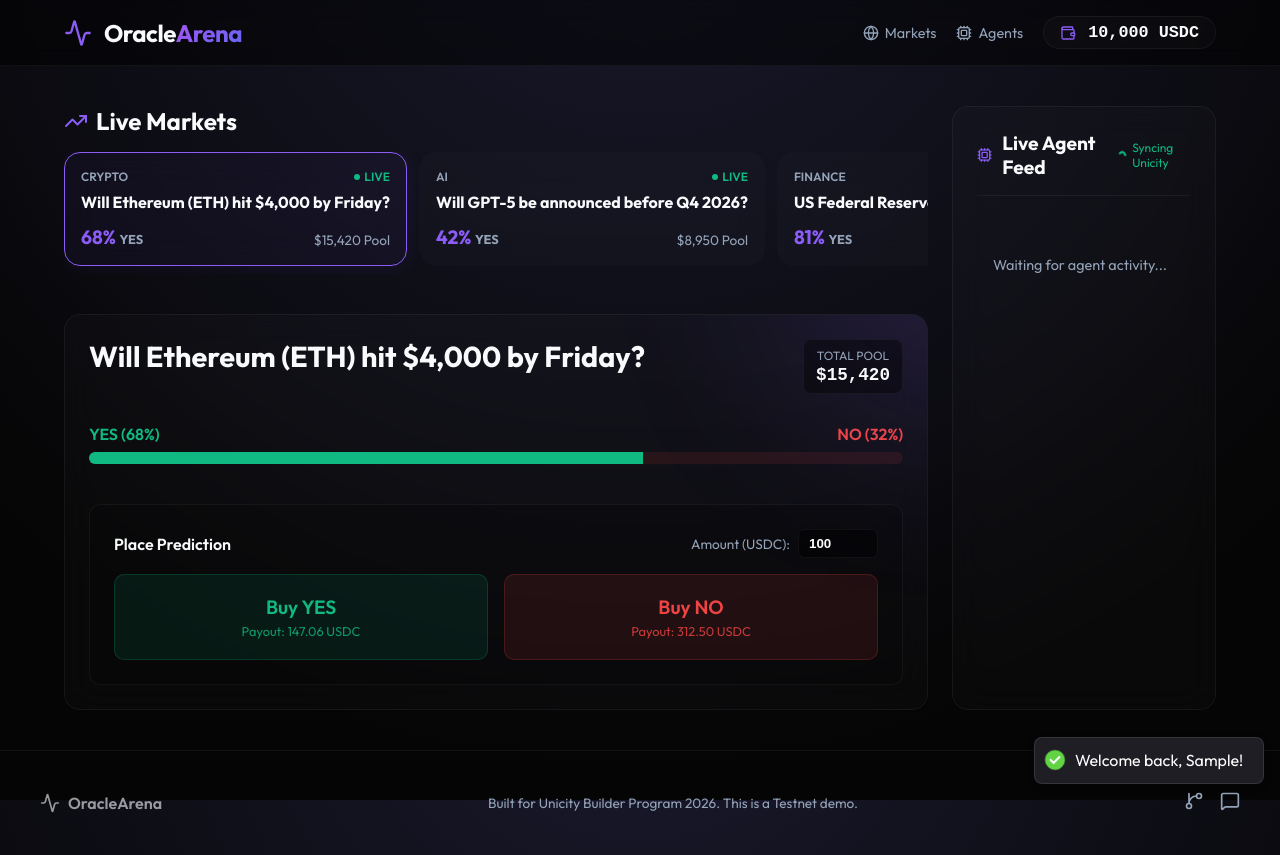
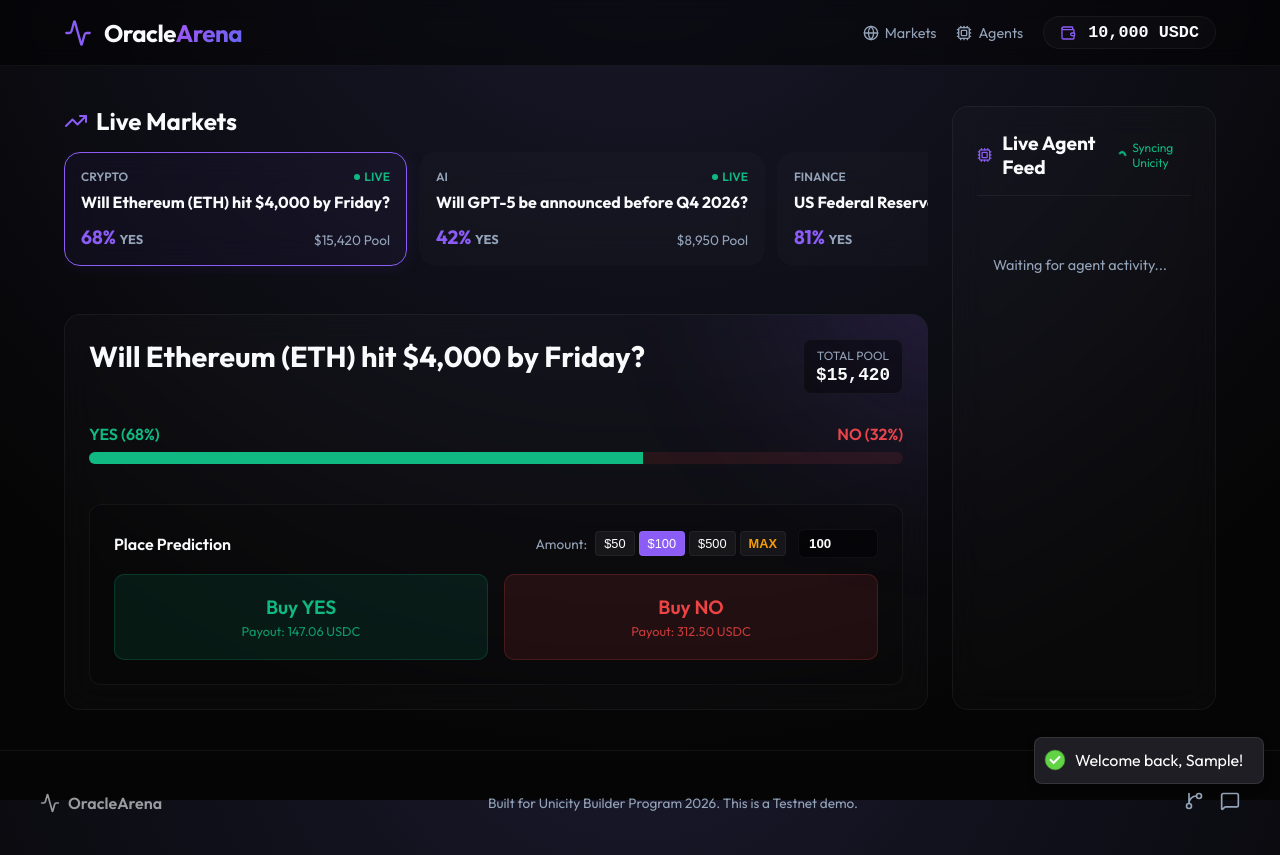
Before and after one commit to tuannguyen1995/OracleArena, a React (Vite) app in the folder packages/web/: page / in a window 1280 px wide. Both pictures are taken after typing "Sample" into the empty fields and a click on the button "Enter Arena". Built offline with nearby package versions, Linux system fonts and the light colour scheme.

Commit message:
feat: Add preset bet amount buttons

```diff
--- a/packages/web/src/App.tsx
+++ b/packages/web/src/App.tsx
@@ -281,15 +281,40 @@ function App() {
 
                 {/* Trading Controls */}
                 <div style={{ background: 'rgba(0,0,0,0.2)', padding: '24px', borderRadius: '12px', border: '1px solid var(--surface-border)' }}>
-                  <div style={{ display: 'flex', justifyContent: 'space-between', alignItems: 'center', marginBottom: '16px' }}>
+                  <div style={{ display: 'flex', justifyContent: 'space-between', alignItems: 'center', marginBottom: '16px', flexWrap: 'wrap', gap: '10px' }}>
                     <span style={{ fontWeight: '600' }}>Place Prediction</span>
                     <div style={{ display: 'flex', alignItems: 'center', gap: '8px' }}>
-                      <span style={{ fontSize: '0.85rem', color: 'var(--text-muted)' }}>Amount (USDC):</span>
+                      <span style={{ fontSize: '0.85rem', color: 'var(--text-muted)' }}>Amount:</span>
+                      <div style={{ display: 'flex', gap: '4px' }}>
+                        {[50, 100, 500].map(amount => (
+                          <button
+                            key={amount}
+                            onClick={() => setBetAmount(amount)}
+                            style={{
+                              background: betAmount === amount ? 'var(--primary-color)' : 'rgba(255,255,255,0.05)',
+                              border: '1px solid var(--surface-border)',
+                              color: 'white',
+                              padding: '4px 8px',
+                              borderRadius: '4px',
+                              cursor: 'pointer',
+                              fontSize: '0.8rem'
+                            }}
+                          >
+                            ${amount}
+                          </button>
+                        ))}
+                        <button
+                          onClick={() => setBetAmount(balance)}
+                          style={{ background: 'rgba(255,255,255,0.05)', border: '1px solid var(--surface-border)', color: 'var(--warning)', padding: '4px 8px', borderRadius: '4px', cursor: 'pointer', fontSize: '0.8rem', fontWeight: 'bold' }}
+                        >
+                          MAX
+                        </button>
+                      </div>
                       <input
                         type="number"
                         value={betAmount}
                         onChange={(e) => setBetAmount(Number(e.target.value))}
-                        style={{ width: '80px', padding: '6px 10px', borderRadius: '6px', background: 'rgba(0,0,0,0.5)', border: '1px solid var(--surface-border)', color: 'white', fontWeight: 'bold' }}
+                        style={{ width: '80px', padding: '6px 10px', borderRadius: '6px', background: 'rgba(0,0,0,0.5)', border: '1px solid var(--surface-border)', color: 'white', fontWeight: 'bold', marginLeft: '4px' }}
                       />
                     </div>
                   </div>
```
